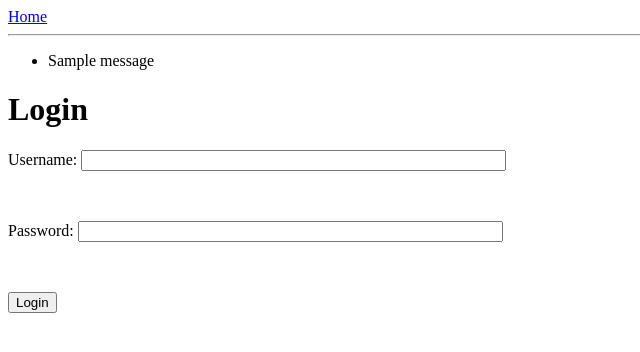
After one commit to dncswim76/discovery_space_rfid, a Flask app: page /login in a window 1280 px wide. The commit adds this page. Shown: the top 352 px of the page, without its empty margins (0-640 px from the left). Run offline with Flask 2, Linux system fonts and the light colour scheme; tables that the repository leaves empty hold one stand-in row (values such as "Sample post"); one stand-in notice (Sample message) is shown.

Commit message:
project configuration, basic templates, user model

```diff
--- /dev/null
+++ b/app/forms.py
@@ -0,0 +1,9 @@
+from flask.ext.wtf import Form
+from wtforms import PasswordField, TextField
+from wtforms.validators import DataRequired
+
+class LoginForm(Form):
+    ''' Form to log in users.'''
+
+    username = TextField('username', validators=[DataRequired()])
+    password = PasswordField('password', validators=[DataRequired()])
--- a/app/templates/base.html
+++ b/app/templates/base.html
@@ -4,6 +4,16 @@
   </head>
   <body>
     <div><a href="/home">Home</a></div>
+    <hr>
+    {% with messages = get_flashed_messages() %}
+      {% if messages %}
+        <ul>
+        {% for message in messages %}
+          <li>{{ message }}</li>
+        {% endfor %}
+        </ul>
+      {% endif %}
+    {% endwith %}
     {% block content %}{% endblock %}
   </body>
 </html>
--- /dev/null
+++ b/app/templates/login.html
@@ -0,0 +1,17 @@
+{% extends "base.html" %}
+{% block content %}
+  <div id="login">
+    <h1>Login</h1>
+    <form action="" method="post" name="login">
+      {{ form.hidden_tag() }}
+      <p>Username: {{ form.username(size=50) }}</p>
+      {% for error in form.username.errors %}
+        <span style="color: red;">[{{ error }}]</span>
+      {% endfor %}<br>
+      <p>Password: {{ form.password(size=50) }}</p>
+      {% for error in form.password.errors %}
+        <span style="color: red;">[{{ error }}]</span>
+      {% endfor %}<br>
+      <p><input type="submit" value="Login"></p>
+    </form>
+{% endblock %}
--- a/app/views.py
+++ b/app/views.py
@@ -1,5 +1,13 @@
-from app import app
-from flask import render_template
+from app import app, login_manager
+from flask import flash, g, redirect, render_template, request, session, url_for
+from flask.ext.login import login_user, logout_user, current_user, login_required
+from .forms import LoginForm
+from .models import User
+
+
+@app.before_request
+def before_request():
+    g.user = current_user
 
 @app.route('/')
 @app.route('/home')
@@ -7,3 +15,48 @@ def home():
     ''' Home page for application.'''
 
     return render_template('home.html')
+
+
+@app.route('/login', methods=['GET', 'POST'])
+def login():
+    ''' User login page.'''
+
+    # make sure that user is not already logged in
+    if g.user is not None and g.user.is_authenticated:
+        return redirect(url_for('home'))
+
+    # instantiate LoginForm
+    form = LoginForm()
+    # process form submission on POST
+    if form.validate_on_submit():
+        # get user
+        user = User.query.get(
+                    User.username == form.username)
+        if user and user.check_password(form.password):
+            login_user(user)
+            flask.flash('Successfully logged in.')
+            # get the next url
+            next = flask.request.args.get('next')
+            # check if user has permission to view next url
+            if not next_is_valid(next):
+                return flask.abort(400)
+
+            # redirect to appropriate view
+            return flask.redirect(next or url_for('home'))
+        else:
+            flash("Invalid username and password combination.")
+            return redirect(url_for('home'))
+
+    # render login page if not valid POST data
+    return render_template('login.html', form=form)
+
+@app.route('/logout')
+def logout():
+    ''' User logout page.'''
+
+    logout_user()
+    return redirect(url_for('home'))
+
+@login_manager.user_loader
+def load_user(user_id):
+    return User.get(user_id)
```
Also changed, not shown: app/__init__.py (+13 -1 lines), app/models.py (added, +48 -0 lines), config.py (added, +10 -0 lines), requirements/requirements.txt (+26 -0 lines).
